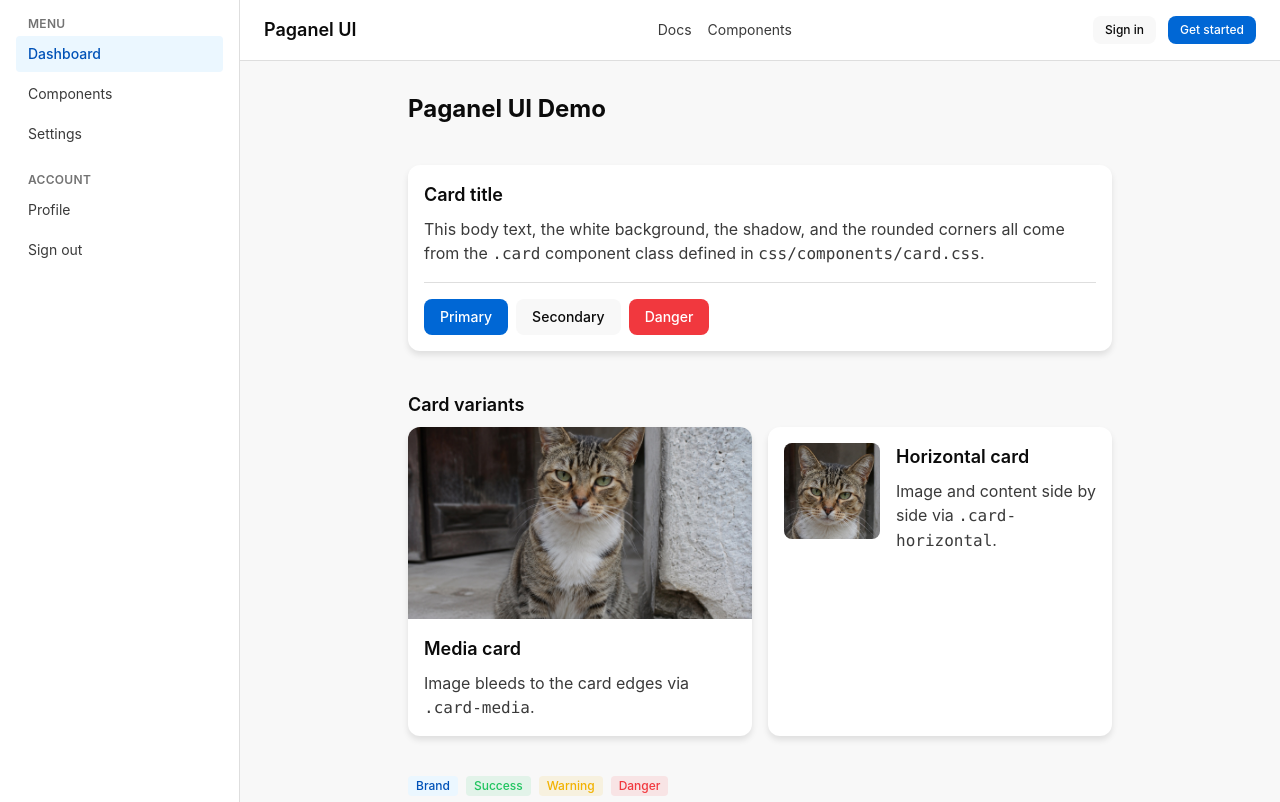
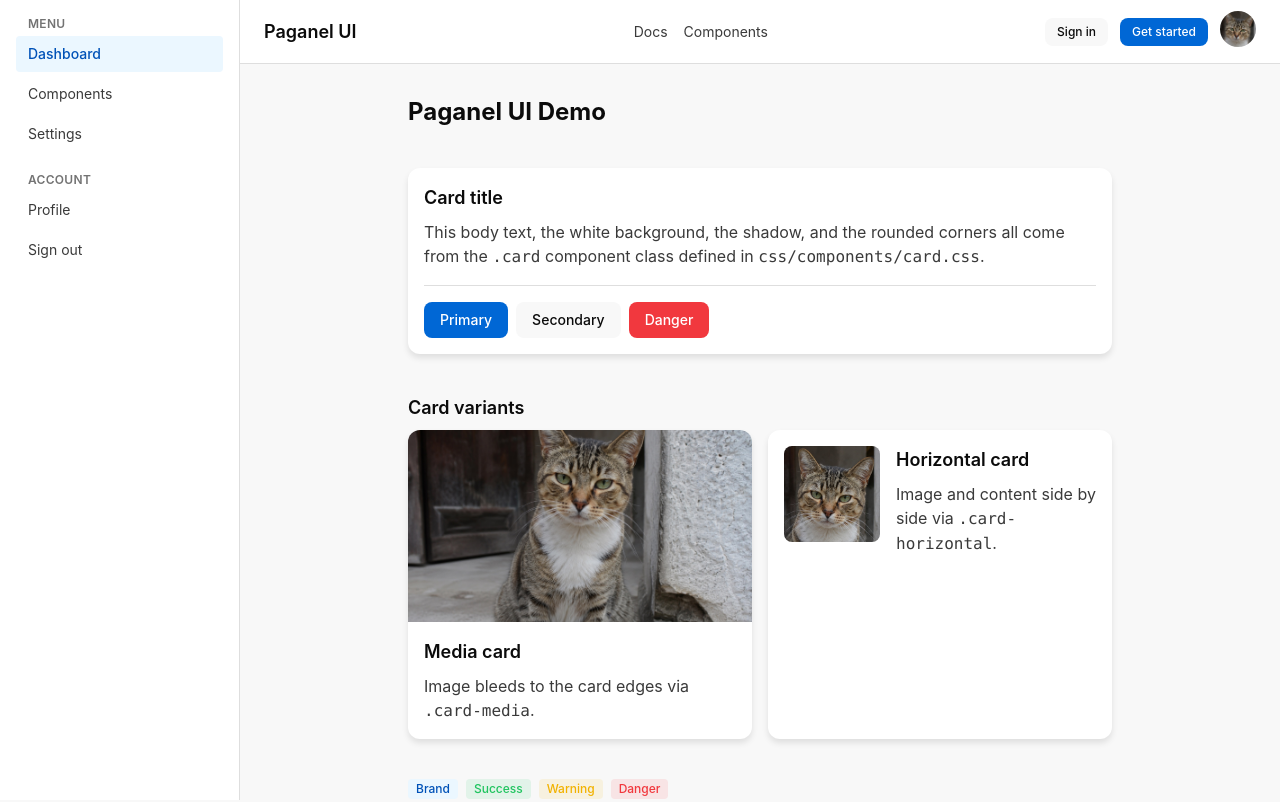
Before and after one commit to ihortok/paganel-ui, a website built with Vite: page demo/index.html in a window 1280 px wide. Shown: the top 802 px of the page. Built offline with nearby package versions, Linux system fonts and the light colour scheme.

Commit message:
feat: add avatar component and update layout for header and sidebar in demo

```diff
--- /dev/null
+++ b/css/components/avatar.css
@@ -0,0 +1,5 @@
+@layer components {
+  .avatar {
+    @apply block size-9 rounded-full object-cover;
+  }
+}
--- a/css/components/header.css
+++ b/css/components/header.css
@@ -1,6 +1,7 @@
 @layer components {
   .header {
-    @apply flex items-center justify-between gap-4 border-b border-neutral-200 bg-white px-6 py-4;
+    @apply fixed top-0 right-0 left-60 z-10 flex h-16 items-center justify-between gap-4
+           border-b border-neutral-200 bg-white px-6;
   }
 
   .header-brand {
--- a/css/components/sidebar.css
+++ b/css/components/sidebar.css
@@ -1,6 +1,7 @@
 @layer components {
   .sidebar {
-    @apply flex w-60 shrink-0 flex-col gap-1 border-r border-neutral-200 bg-white p-4;
+    @apply fixed inset-y-0 left-0 z-10 flex w-60 flex-col gap-1 overflow-y-auto
+           border-r border-neutral-200 bg-white p-4;
   }
 
   .sidebar-section-title {
--- a/css/index.css
+++ b/css/index.css
@@ -7,3 +7,4 @@
 @import "./components/header.css";
 @import "./components/sidebar.css";
 @import "./components/form.css";
+@import "./components/avatar.css";
--- a/demo/index.html
+++ b/demo/index.html
@@ -6,7 +6,6 @@
     <title>Paganel UI — Demo</title>
   </head>
   <body class="min-h-screen bg-neutral-50">
-    <div class="flex min-h-screen">
     <aside class="sidebar">
       <div class="sidebar-section-title">Menu</div>
       <a class="sidebar-link sidebar-link-active" href="#">Dashboard</a>
@@ -17,7 +16,6 @@
       <a class="sidebar-link" href="#">Sign out</a>
     </aside>
 
-      <div class="flex-1">
     <header class="header">
       <span class="header-brand">Paganel UI</span>
       <nav class="header-nav">
@@ -27,9 +25,26 @@
       <div class="header-actions">
         <button class="btn btn-secondary btn-sm">Sign in</button>
         <button class="btn btn-primary btn-sm">Get started</button>
+
+        <div class="dropdown">
+          <button
+            class="rounded-full focus:outline-none focus:ring-2 focus:ring-brand-500/40"
+            data-ds-toggle="dropdown"
+            aria-controls="user-menu"
+            aria-expanded="false"
+          >
+            <img class="avatar" src="/images/tabby-cat-square.jpg" alt="User avatar" />
+          </button>
+          <div id="user-menu" class="dropdown-menu right-0" data-ds-panel="dropdown" hidden>
+            <button class="dropdown-item" data-ds-dismiss="dropdown">Profile</button>
+            <button class="dropdown-item" data-ds-dismiss="dropdown">Settings</button>
+            <button class="dropdown-item" data-ds-dismiss="dropdown">Sign out</button>
+          </div>
+        </div>
       </div>
     </header>
 
+    <div class="ml-60 pt-16">
       <main class="mx-auto max-w-3xl space-y-10 p-8">
         <h1 class="text-2xl font-bold text-neutral-900">Paganel UI Demo</h1>
 
@@ -131,7 +146,6 @@
         </section>
       </main>
     </div>
-    </div>
 
     <script type="module" src="/src/main.ts"></script>
   </body>
```
Also changed, not shown: README.md. Lines whose indentation alone changed are shown as unchanged.
